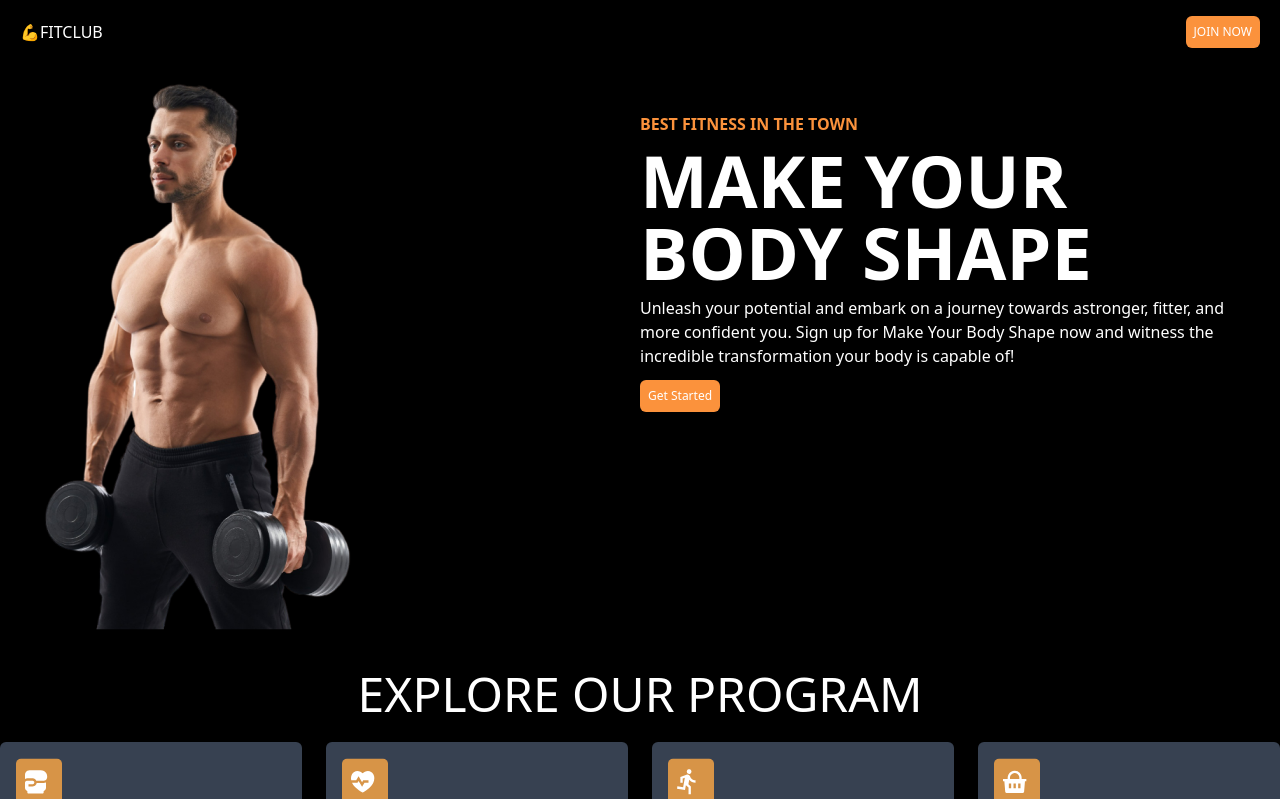
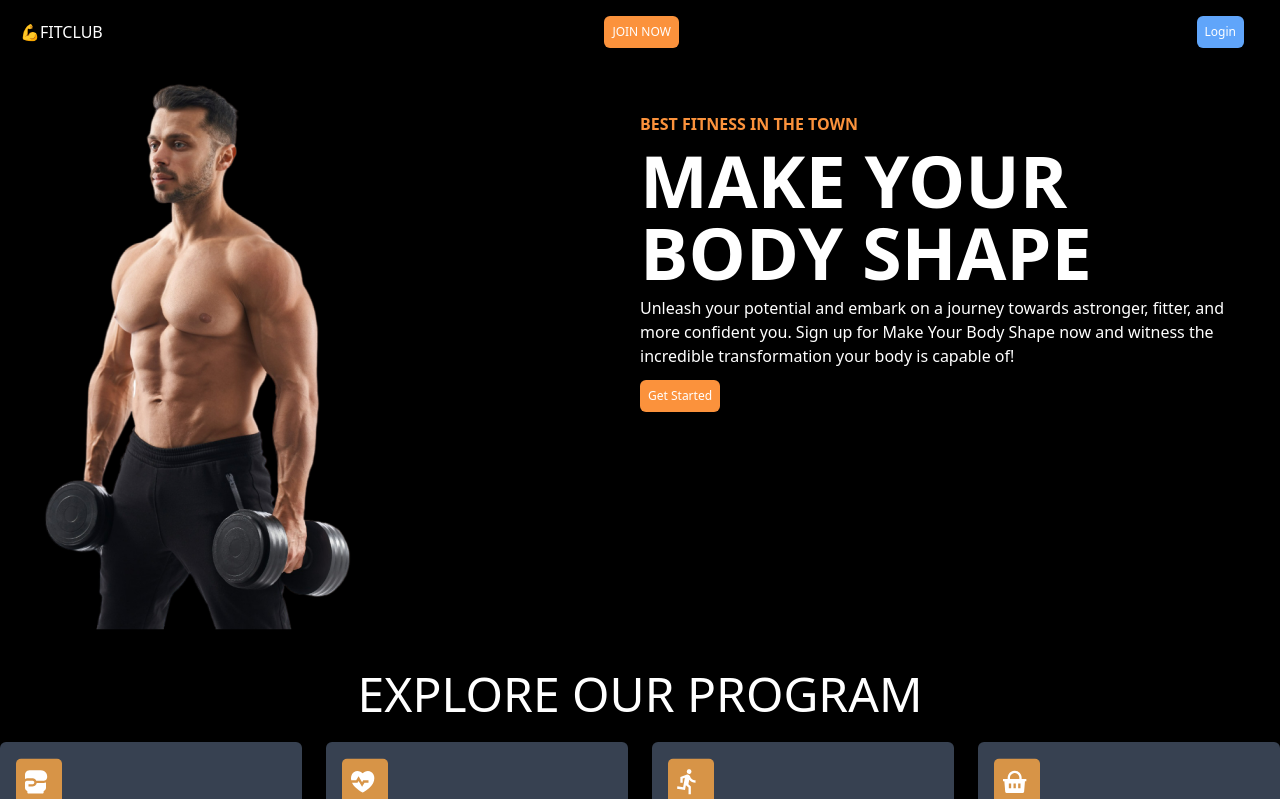
Before and after one commit to Rafaelteppa/prova, a Next.js app: page / in a window 1280 px wide. Shown: the top 799 px of the page. Built offline with nearby package versions, Linux system fonts and the light colour scheme.

Commit message:
fix: login

```diff
--- a/app/components/Header.tsx
+++ b/app/components/Header.tsx
@@ -5,6 +5,9 @@ export default function Header() {
         <p>💪FITCLUB</p>
       </div>
     <button className="bg-orange-400 rounded-md text-xs text-center p-2">JOIN NOW</button>
+    <nav className="bg-blue-400 rounded-md text-xs text-center p-2 space-x-3 mx-4">
+          <a href="/admin">Login</a>
+        </nav>
     </div>
   )
 }
```
